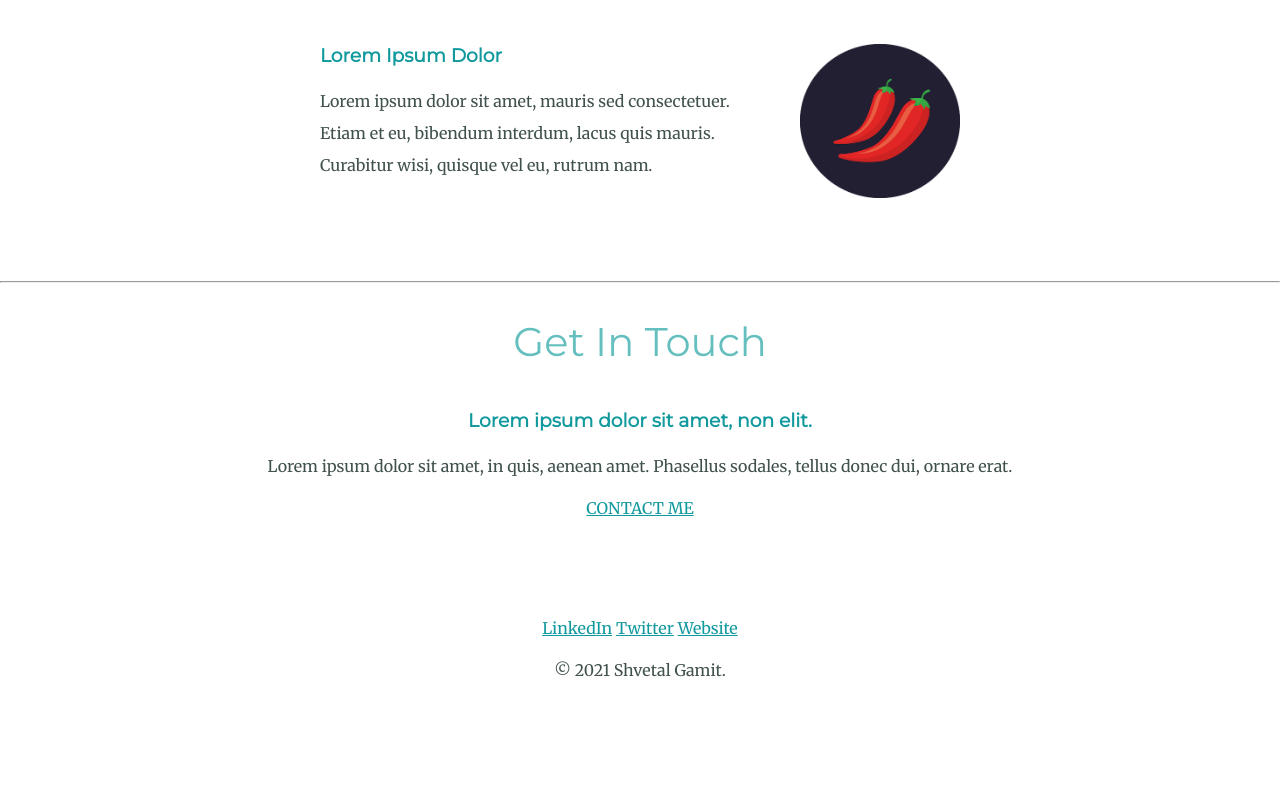
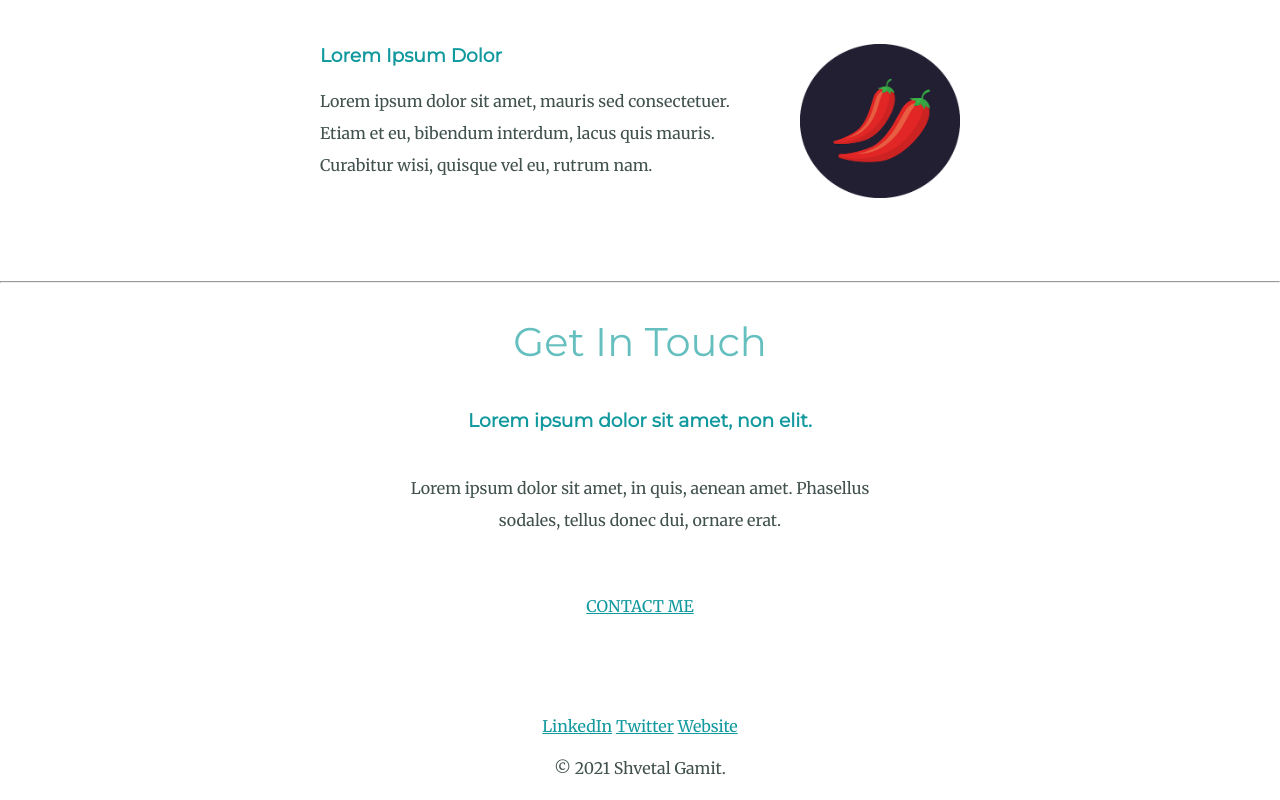
Before and after one commit to grshvetal/AY-Personal-Site, a plain HTML site: page index.html in a window 1280 px wide. Shown: the part 1670-2470 px from the top of the page. Before the commit the page ends 2372 px from the top, so only its background shows below. Drawn offline with Linux system fonts and the light colour scheme.

Commit message:
wrap and center contact message paragraph

```diff
--- a/css/style.css
+++ b/css/style.css
@@ -67,3 +67,7 @@ a {
     float: right;
     margin-left: 30px;
 }
+.contact-message {
+    width: 40%;
+    margin: 40px auto 60px;
+}
--- a/index.html
+++ b/index.html
@@ -50,7 +50,7 @@
         <div class="contact-me">
             <h2>Get In Touch</h2>
             <h3>Lorem ipsum dolor sit amet, non elit.</h3>
-            <p>Lorem ipsum dolor sit amet, in quis, aenean amet. Phasellus sodales, tellus donec dui, ornare erat.</p>
+            <p class="contact-message">Lorem ipsum dolor sit amet, in quis, aenean amet. Phasellus sodales, tellus donec dui, ornare erat.</p>
             <a class="btn" href="mailto:shvetalgamit@gmail.com">CONTACT ME</a>
         </div>
     </div>
```
